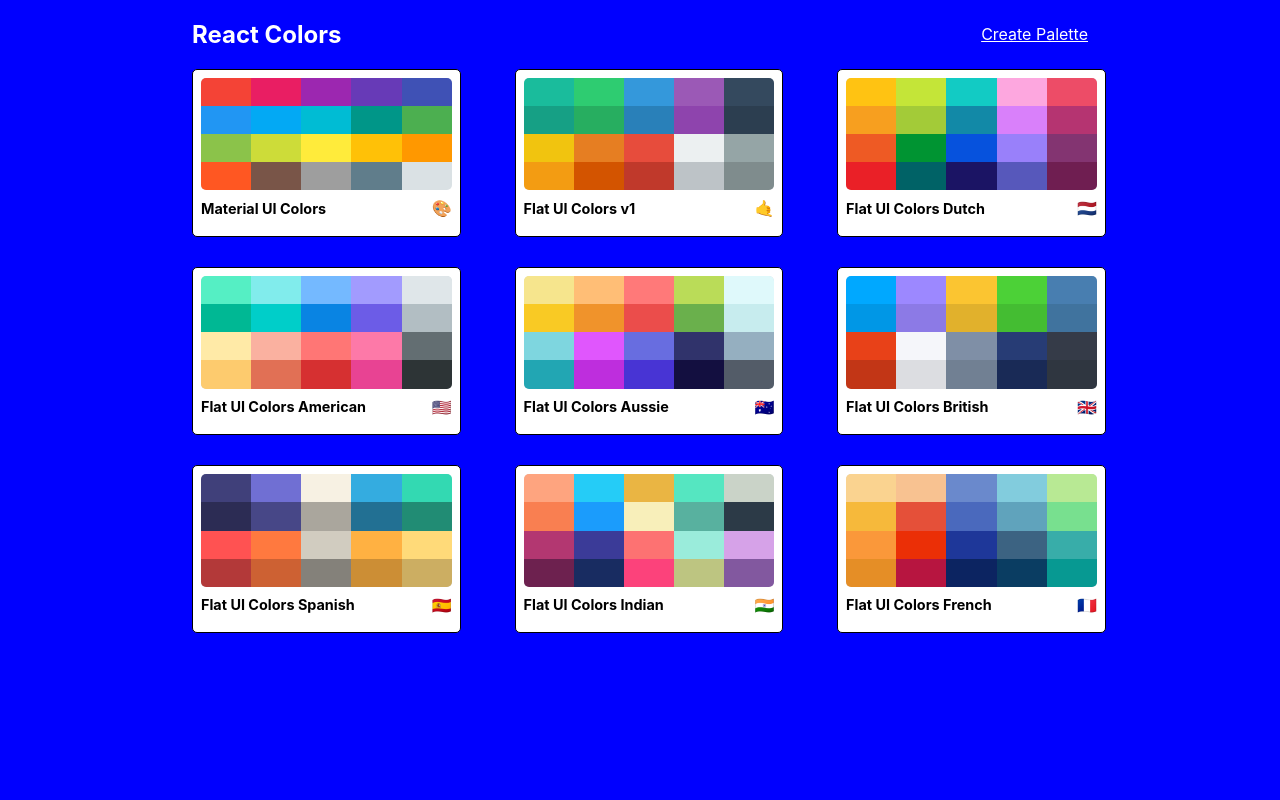
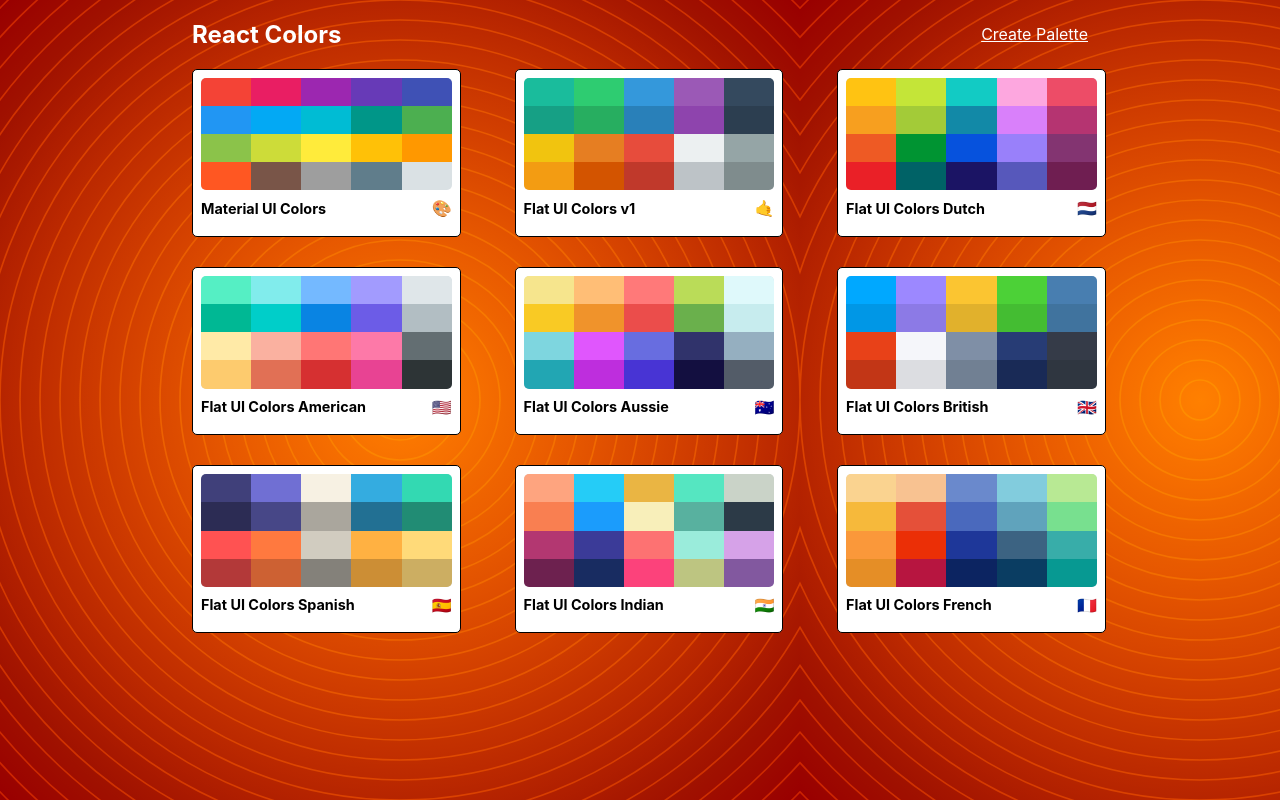
Before and after one commit to ZoltanSzokodi/Massive-Color-Project, a React (Create React App) app: page / in a window 1280 px wide. Built offline with nearby package versions, Linux system fonts and the light colour scheme.

Commit message:
Add svg background to PalettesList

```diff
--- a/src/styles/PaletteListStyles.js
+++ b/src/styles/PaletteListStyles.js
@@ -1,8 +1,9 @@
 import sizes from './sizes';
+import bg from './bg.svg';
 
 export default {
   root: {
-    backgroundColor: "blue",
+    background: `url(${bg})`,
     height: "100vh",
     display: "flex",
     alignItems: "flex-start",
```
Also changed, not shown: src/styles/bg.svg (added).
